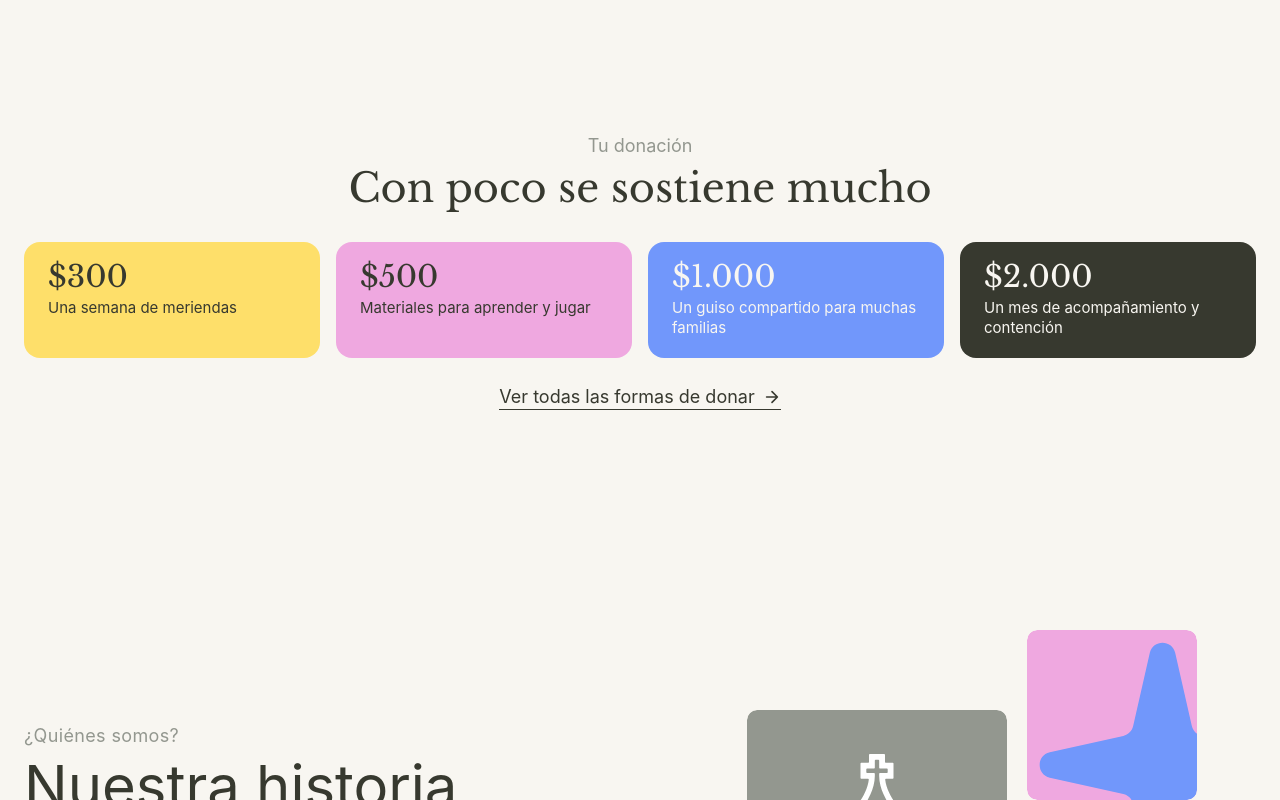
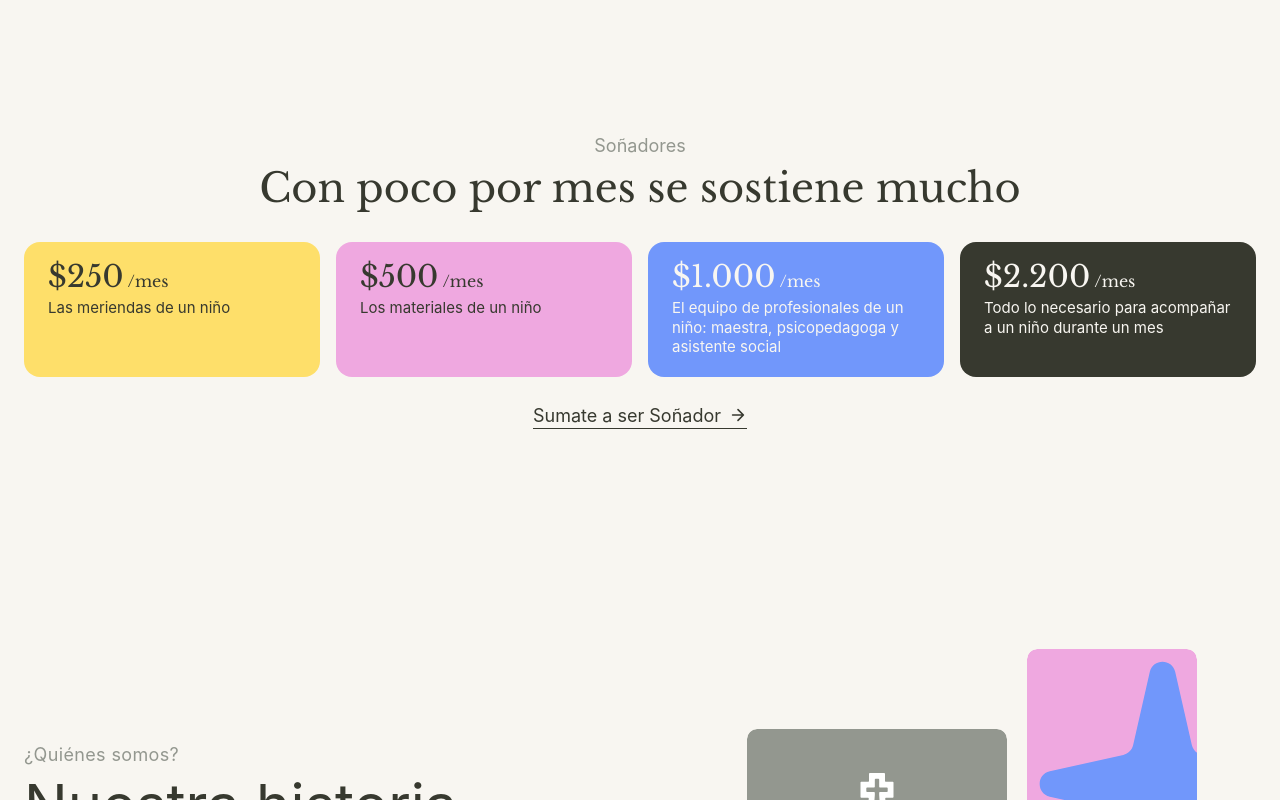
Before and after one commit to FedericaDelCampo01/peregrinos-official-website, a React (Vite) app: page / in a window 1280 px wide. Shown: the part 1500-2300 px from the top of the page. Built offline with nearby package versions, Linux system fonts and the light colour scheme; a web font is replaced by a local one.

Commit message:
feat: convertir sección de donación en Soñadores (aporte mensual)
Nuevos montos mensuales con links de débito automático, opción de
$2.200 destacada y link actualizado para donación única.

Co-Authored-By: Claude Opus 5.5 <noreply@anthropic.com>

```diff
--- a/src/components/DonationTeaser.css
+++ b/src/components/DonationTeaser.css
@@ -77,6 +77,10 @@
   line-height: 1;
 }
 
+.donation-teaser__period {
+  font-size: 16px;
+}
+
 .donation-teaser__description {
   font-size: 15px;
   line-height: 1.3;
--- a/src/components/DonationTeaser.tsx
+++ b/src/components/DonationTeaser.tsx
@@ -10,8 +10,8 @@ export function DonationTeaser() {
     <section className="donation-teaser" aria-labelledby="donation-teaser-title">
       <div className="donation-teaser__inner">
         <div className="donation-teaser__header">
-          <p className="donation-teaser__eyebrow">Tu donación</p>
-          <h2 id="donation-teaser-title">Con poco se sostiene mucho</h2>
+          <p className="donation-teaser__eyebrow">Soñadores</p>
+          <h2 id="donation-teaser-title">Con poco por mes se sostiene mucho</h2>
         </div>
 
         <div
@@ -26,7 +26,10 @@ export function DonationTeaser() {
               className="donation-teaser__chip"
               style={{ backgroundColor: option.color, color: option.textColor }}
             >
-              <span className="donation-teaser__amount">{option.amount}</span>
+              <span className="donation-teaser__amount">
+                {option.amount}
+                <span className="donation-teaser__period"> /mes</span>
+              </span>
               {option.description && (
                 <span className="donation-teaser__description">{option.description}</span>
               )}
@@ -39,7 +42,7 @@ export function DonationTeaser() {
           href="#donar"
           onClick={(e) => handleAnchorClick(e, '#donar')}
         >
-          Ver todas las formas de donar
+          Sumate a ser Soñador
           <svg width="18" height="18" viewBox="0 0 20 20" fill="none" aria-hidden="true">
             <path
               d="M4 10h12M10 4l6 6-6 6"
--- a/src/components/DonationsSection.css
+++ b/src/components/DonationsSection.css
@@ -24,6 +24,14 @@
   font-weight: 400;
   line-height: 1.06;
   color: #37392f;
+}
+
+.donations-section__header .donations-section__intro {
+  max-width: 640px;
+  margin: 20px 0 0;
+  color: #55564d;
+  font-size: 20px;
+  line-height: 1.4;
 }
 
 .donations-section__grid {
@@ -75,6 +83,32 @@
   font-weight: 400;
   line-height: 1;
   margin-bottom: 16px;
+}
+
+.donations-section__period {
+  font-size: 20px;
+}
+
+.donations-section__card.is-featured {
+  box-shadow: 0 0 0 3px #fedf6a;
+}
+
+.donations-section__card.is-featured:hover,
+.donations-section__card.is-featured:focus-visible {
+  box-shadow:
+    0 0 0 3px #fedf6a,
+    0 20px 48px rgba(0, 0, 0, 0.12);
+}
+
+.donations-section__badge {
+  display: inline-block;
+  margin-bottom: 20px;
+  border-radius: 999px;
+  padding: 6px 14px;
+  background: #fedf6a;
+  color: #37392f;
+  font-size: 14px;
+  font-weight: 500;
 }
 
 .donations-section__description {
--- a/src/components/DonationsSection.tsx
+++ b/src/components/DonationsSection.tsx
@@ -1,5 +1,5 @@
 import { useInViewOnce } from '../hooks/useInViewOnce'
-import { donationOptions } from '../data/donationOptions'
+import { donationOptions, oneTimeDonationHref } from '../data/donationOptions'
 import './DonationsSection.css'
 
 export function DonationsSection() {
@@ -9,8 +9,11 @@ export function DonationsSection() {
     <section id="donar" className="donations-section">
       <div className="donations-section__inner">
         <div className="donations-section__header">
-          <p>Tu donación</p>
-          <h2>Hacé posible seguir acompañando</h2>
+          <p>Soñadores</p>
+          <h2>Sumate a ser Soñador</h2>
+          <p className="donations-section__intro">
+            Aportá un monto mensual que se debita automáticamente y hacé posibles muchos sueños.
+          </p>
         </div>
 
         <div
@@ -23,17 +26,23 @@ export function DonationsSection() {
               href={option.href}
               target="_blank"
               rel="noreferrer"
-              className="donations-section__card"
+              className={`donations-section__card ${option.featured ? 'is-featured' : ''}`.trim()}
               style={{ backgroundColor: option.color, color: option.textColor }}
             >
               <div>
-                <div className="donations-section__amount">{option.amount}</div>
+                {option.featured && (
+                  <span className="donations-section__badge">El aporte que más transforma</span>
+                )}
+                <div className="donations-section__amount">
+                  {option.amount}
+                  <span className="donations-section__period"> /mes</span>
+                </div>
                 {option.description && (
                   <p className="donations-section__description">{option.description}</p>
                 )}
               </div>
               <span className="donations-section__cta">
-                Donar
+                Ser Soñador
                 <svg width="20" height="20" viewBox="0 0 20 20" fill="none" aria-hidden="true">
                   <path
                     d="M4 10h12M10 4l6 6-6 6"
@@ -49,14 +58,14 @@ export function DonationsSection() {
         </div>
 
         <div className="donations-section__custom">
-          <p>¿Querés donar otro monto?</p>
+          <p>¿Preferís donar una única vez?</p>
           <a
-            href="https://link.mercadopago.com.uy/peregrinosuy"
+            href={oneTimeDonationHref}
             target="_blank"
             rel="noreferrer"
             className="donations-section__custom-link"
           >
-            Elegí el monto que quieras
+            Doná el monto que quieras
             <svg width="18" height="18" viewBox="0 0 20 20" fill="none" aria-hidden="true">
               <path
                 d="M4 10h12M10 4l6 6-6 6"
--- a/src/data/donationOptions.ts
+++ b/src/data/donationOptions.ts
@@ -4,35 +4,39 @@ export type DonationOption = {
   color: string
   textColor: string
   href: string
+  featured?: boolean
 }
+
+export const oneTimeDonationHref = 'https://link.mercadopago.com.uy/peregrinos'
 
 export const donationOptions: DonationOption[] = [
   {
-    amount: '$300',
-    description: 'Una semana de meriendas',
+    amount: '$250',
+    description: 'Las meriendas de un niño',
     color: '#fedf6a',
     textColor: '#37392f',
-    href: 'https://mpago.la/2Fbej2H',
+    href: 'https://mpago.la/15TofXv',
   },
   {
     amount: '$500',
-    description: 'Materiales para aprender y jugar',
+    description: 'Los materiales de un niño',
     color: '#efa8e0',
     textColor: '#37392f',
-    href: 'https://mpago.la/1NzX93x',
+    href: 'https://mpago.la/12m8ZGA',
   },
   {
     amount: '$1.000',
-    description: 'Un guiso compartido para muchas familias',
+    description: 'El equipo de profesionales de un niño: maestra, psicopedagoga y asistente social',
     color: '#7197fb',
     textColor: '#f8f6f1',
-    href: 'https://mpago.la/19heYHY',
+    href: 'https://mpago.la/1JkmD3P',
   },
   {
-    amount: '$2.000',
-    description: 'Un mes de acompañamiento y contención',
+    amount: '$2.200',
+    description: 'Todo lo necesario para acompañar a un niño durante un mes',
     color: '#37392f',
     textColor: '#f8f6f1',
-    href: 'https://mpago.la/2YEvcMw',
+    href: 'https://mpago.la/1ErePUW',
+    featured: true,
   },
 ]
```
Also changed, not shown: 1 other file (tests, documents, lock files or other folders).
